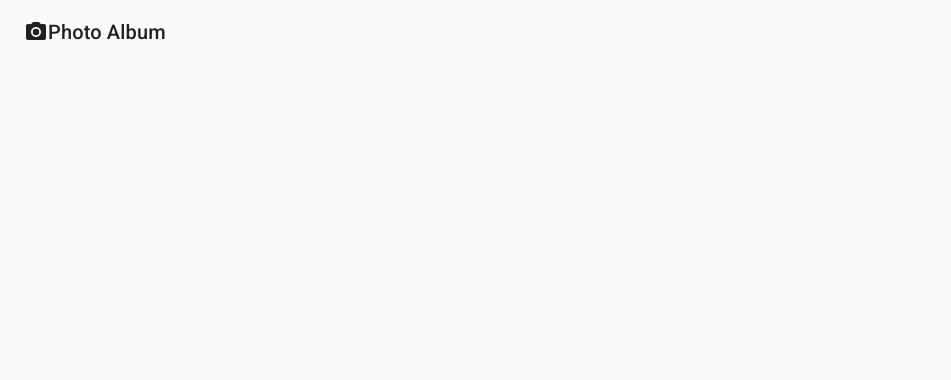
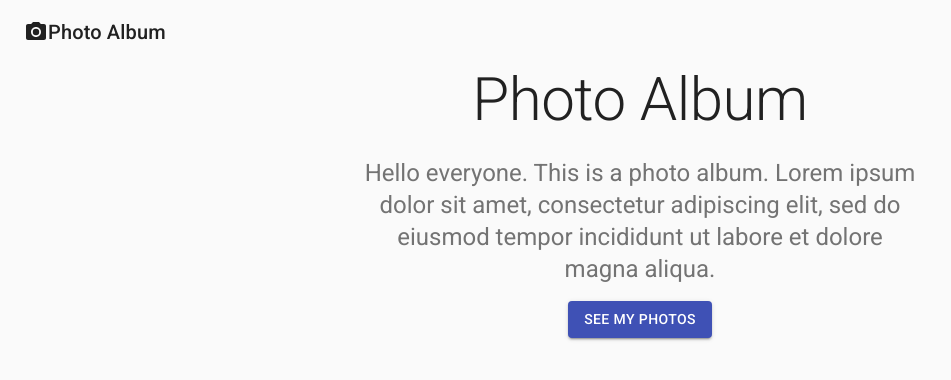
Before and after one commit to zahrabeng/material-ui-practice, a React (Create React App) app: page / in a window 1280 px wide. Shown: the top 380 px of the page, without its empty margins (0-951 px from the left). Built offline with nearby package versions, Linux system fonts and the light colour scheme.

Commit message:
added button with styles

```diff
--- a/src/components/Main.tsx
+++ b/src/components/Main.tsx
@@ -1,21 +1,55 @@
-import { Typography, AppBar, Card, CardActions, CardContent, CardMedia, CssBaseline, Grid, Toolbar, Container } from "@material-ui/core"; //any text element
-import { PhotoCamera } from "@material-ui/icons"; //imports camera icon
+import {
+  Typography,
+  AppBar,
+  Card,
+  CardActions,
+  CardContent,
+  CardMedia,
+  CssBaseline,
+  Grid,
+  Toolbar,
+  Container,
+  Button
+} from "@material-ui/core"; //any text element
+import { BurstMode, PhotoCamera } from "@material-ui/icons"; //imports camera icon
 
 export default function Main() {
   return (
     <>
-        <CssBaseline/>
-        <AppBar position="relative"/>
+      <CssBaseline />
+      <AppBar position="relative" />
       <Toolbar>
-            <PhotoCamera/>
-            <Typography variant="h6">
-                Photo Album
-            </Typography>
+        <PhotoCamera />
+        <Typography variant="h6">Photo Album</Typography>
       </Toolbar>
       <main>
         <div>
           <Container maxWidth="sm">
-                    <Typography variant="h2" align="center" ></Typography>
+            <Typography
+              variant="h2"
+              align="center"
+              color="textPrimary"
+              gutterBottom
+            >
+              Photo Album
+            </Typography>
+            <Typography
+              variant="h5"
+              align="center"
+              color="textSecondary"
+              paragraph
+            >
+              Hello everyone. This is a photo album. Lorem ipsum dolor sit amet,
+              consectetur adipiscing elit, sed do eiusmod tempor incididunt ut
+              labore et dolore magna aliqua.
+            </Typography>
+            <Grid container spacing={2} justify="center">
+                <Grid item>
+                    <Button variant="contained" color="primary">
+                        See my photos
+                    </Button>
+                </Grid>
+            </Grid>
           </Container>
         </div>
       </main>
```
Lines whose indentation alone changed are shown as unchanged.
